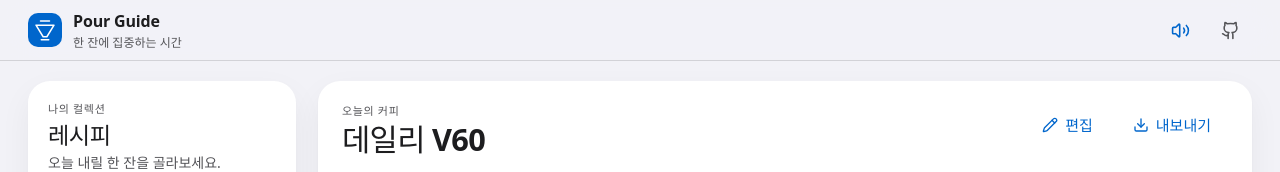
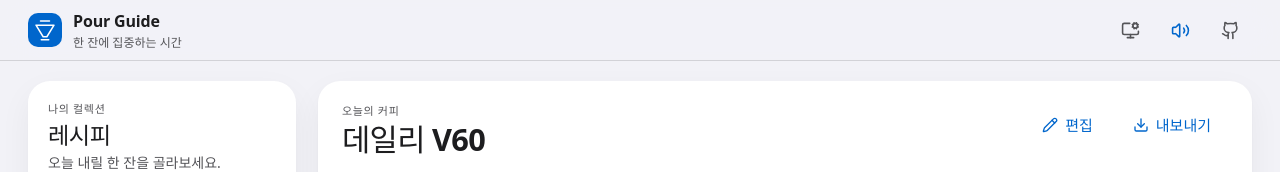
Before and after one commit to licht0182/pour-guide, a React (Vite) app: page / in a window 1280 px wide. Shown: the top 172 px of the page. Built offline with nearby package versions, Linux system fonts and the light colour scheme; no server answers.

Commit message:
Add three-mode theme toggle and align fullscreen progress bars

```diff
--- a/index.html
+++ b/index.html
@@ -1,2 +1,2 @@
 <!doctype html>
-<html lang="ko"><head><meta charset="UTF-8"/><meta name="viewport" content="width=device-width, initial-scale=1.0"/><meta name="theme-color" content="#eef1e9"/><meta name="description" content="나만의 핸드드립 레시피를 만들고, 시간에 맞춰 물 붓기와 스월링, 스티어링을 안내받으세요."/><link rel="icon" type="image/svg+xml" href="./favicon.svg"/><title>Pour Guide — 나만의 커피 리추얼</title></head><body><div id="root"></div><script type="module" src="/src/main.tsx"></script></body></html>
+<html lang="ko"><head><meta charset="UTF-8"/><meta name="viewport" content="width=device-width, initial-scale=1.0"/><meta name="theme-color" content="#f2f2f7"/><meta name="description" content="나만의 핸드드립 레시피를 만들고, 시간에 맞춰 물 붓기와 스월링, 스티어링을 안내받으세요."/><link rel="icon" type="image/svg+xml" href="./favicon.svg"/><title>Pour Guide — 나만의 커피 리추얼</title><script>/* Mirrors src/theme.ts (key, default, dark resolution, chrome color) so the saved mode paints before React. */try{var s=localStorage.getItem("pour-guide.theme.v1");var d=s==="dark"||(s!=="light"&&matchMedia("(prefers-color-scheme: dark)").matches);document.documentElement.dataset.theme=d?"dark":"light";var c=document.querySelector('meta[name="theme-color"]');if(c)c.setAttribute("content",d?"#000000":"#f2f2f7")}catch(e){document.documentElement.dataset.theme=matchMedia("(prefers-color-scheme: dark)").matches?"dark":"light"}</script></head><body><div id="root"></div><script type="module" src="/src/main.tsx"></script></body></html>
--- a/src/App.tsx
+++ b/src/App.tsx
@@ -9,12 +9,15 @@ import {
   Github,
   Maximize,
   Minimize,
+  MonitorCog,
+  Moon,
   Pause,
   Pencil,
   Play,
   Plus,
   RotateCcw,
   Scale,
+  Sun,
   Timer,
   Trash2,
   Upload,
@@ -32,6 +35,8 @@ import { downloadRecipe, loadLibrary, readRecipeFile, saveLibrary } from './stor
 import type { Library } from './storage';
 import { useAppUpdate } from './useAppUpdate';
 import { useBrewFullscreen } from './useBrewFullscreen';
+import { useTheme } from './theme';
+import type { ThemeMode } from './theme';
 
 const ACTION_ICONS: Record<StepAction, LucideIcon> = {
   pour: Droplets,
@@ -41,6 +46,18 @@ const ACTION_ICONS: Record<StepAction, LucideIcon> = {
 };
 
 const SOUND_KEY = 'pour-guide.sound.v1';
+
+const THEME_LABELS: Record<ThemeMode, string> = {
+  auto: '자동',
+  light: '라이트',
+  dark: '다크',
+};
+
+const THEME_NEXT: Record<ThemeMode, ThemeMode> = {
+  auto: 'light',
+  light: 'dark',
+  dark: 'auto',
+};
 
 function loadSoundPreference(): boolean {
   try {
@@ -95,6 +112,7 @@ function App() {
   const [sidebarNotice, setSidebarNotice] = useState('');
   const [pendingDelete, setPendingDelete] = useState<string | null>(null);
   const [libraryOpen, setLibraryOpen] = useState(false);
+  const theme = useTheme();
   const libraryToggle = useRef<HTMLButtonElement>(null);
   const fileInput = useRef<HTMLInputElement>(null);
   const active = library.recipes.find(recipe => recipe.id === library.activeId) ?? library.recipes[0];
@@ -254,6 +272,15 @@ function App() {
           </span>
         </a>
         <div className="topbar-actions">
+          <button
+            className="icon-button theme-toggle"
+            type="button"
+            aria-label={`화면 테마: ${THEME_LABELS[theme.mode]}. 누르면 ${THEME_LABELS[THEME_NEXT[theme.mode]]} 모드로 바뀝니다.`}
+            title={`화면 테마: ${THEME_LABELS[theme.mode]} → ${THEME_LABELS[THEME_NEXT[theme.mode]]}`}
+            onClick={theme.cycle}
+          >
+            {theme.mode === 'auto' ? <MonitorCog size={19} /> : theme.mode === 'light' ? <Sun size={19} /> : <Moon size={19} />}
+          </button>
           <button
             className="icon-button"
             type="button"
--- a/src/styles.css
+++ b/src/styles.css
@@ -2,7 +2,7 @@
    translucency is reserved for the single navigation toolbar. */
 
 :root {
-  color-scheme: light dark;
+  color-scheme: light;
   --bg: #f2f2f7;
   --bg-elevated: #ffffff;
   --surface: #ffffff;
@@ -41,8 +41,8 @@
   -moz-osx-font-smoothing: grayscale;
 }
 
-@media (prefers-color-scheme: dark) {
-  :root {
+:root[data-theme="dark"] {
+  color-scheme: dark;
   --bg: #000000;
   --bg-elevated: #1c1c1e;
   --surface: #1c1c1e;
@@ -66,7 +66,6 @@
   --shadow-card: none;
   --shadow-sheet: 0 32px 80px rgb(0 0 0 / 60%);
 }
-}
 
 * {
   box-sizing: border-box;
@@ -1776,6 +1775,8 @@ textarea.field-input {
 /* Brew panel in native or fallback fullscreen. Background stays inert in JSX. */
 .brew-board.is-fullscreen,
 .brew-board:fullscreen {
+  --board-max: 760px;
+  --board-gutter: clamp(16px, 4vw, 32px);
   position: fixed;
   inset: 0;
   z-index: 100;
@@ -1809,11 +1810,24 @@ textarea.field-input {
 .brew-board.is-fullscreen > *,
 .brew-board:fullscreen > * {
   width: 100%;
-  max-width: 760px;
+  max-width: var(--board-max);
   margin-right: auto;
   margin-left: auto;
-  padding-right: clamp(16px, 4vw, 32px);
-  padding-left: clamp(16px, 4vw, 32px);
+  padding-right: var(--board-gutter);
+  padding-left: var(--board-gutter);
+}
+
+/* These two are bare bars, not boxes with content to inset. Padding here would
+   shrink the visible track, so they take the same width as the content box of
+   the sections above and below them. */
+.brew-board.is-fullscreen > .step-progress,
+.brew-board:fullscreen > .step-progress,
+.brew-board.is-fullscreen > .brew-track,
+.brew-board:fullscreen > .brew-track {
+  width: calc(100% - var(--board-gutter) - var(--board-gutter));
+  max-width: calc(var(--board-max) - var(--board-gutter) - var(--board-gutter));
+  padding-right: 0;
+  padding-left: 0;
 }
 
 .brew-board.is-fullscreen > *:first-child,
@@ -1963,7 +1977,7 @@ textarea.field-input {
 }
 
 @media (prefers-contrast: more) {
-  :root {
+  :root:not([data-theme="dark"]) {
     --label-secondary: #3a3a3c;
     --label-tertiary: #48484a;
     --separator: rgb(0 0 0 / 45%);
--- /dev/null
+++ b/src/theme.ts
@@ -0,0 +1,48 @@
+import { useEffect, useState } from 'react';
+
+export type ThemeMode = 'auto' | 'light' | 'dark';
+
+const THEME_KEY = 'pour-guide.theme.v1';
+const DARK_QUERY = '(prefers-color-scheme: dark)';
+
+function loadTheme(): ThemeMode {
+  try {
+    const saved = localStorage.getItem(THEME_KEY);
+    if (saved === 'light' || saved === 'dark') return saved;
+  } catch {
+    // The theme still works when browser storage is unavailable.
+  }
+  return 'auto';
+}
+
+function applyTheme(mode: ThemeMode): void {
+  const resolved = mode === 'auto'
+    ? (window.matchMedia(DARK_QUERY).matches ? 'dark' : 'light')
+    : mode;
+  document.documentElement.dataset.theme = resolved;
+  const chrome = document.querySelector('meta[name="theme-color"]');
+  if (chrome) chrome.setAttribute('content', resolved === 'dark' ? '#000000' : '#f2f2f7');
+}
+
+export function useTheme() {
+  const [mode, setMode] = useState<ThemeMode>(loadTheme);
+
+  useEffect(() => {
+    applyTheme(mode);
+    try {
+      localStorage.setItem(THEME_KEY, mode);
+    } catch {
+      // Persistence is optional; the selected mode remains active in this tab.
+    }
+    if (mode !== 'auto') return;
+    const media = window.matchMedia(DARK_QUERY);
+    const onChange = () => applyTheme('auto');
+    media.addEventListener('change', onChange);
+    return () => media.removeEventListener('change', onChange);
+  }, [mode]);
+
+  const cycle = () => setMode(current =>
+    current === 'auto' ? 'light' : current === 'light' ? 'dark' : 'auto');
+
+  return { mode, cycle };
+}
```
Also changed, not shown: 1 other file (tests, documents, lock files or other folders). Lines whose indentation alone changed are shown as unchanged.
